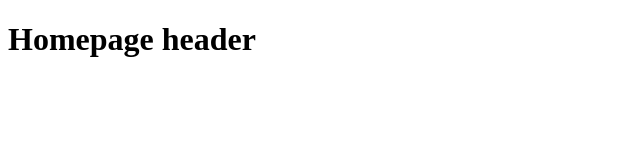
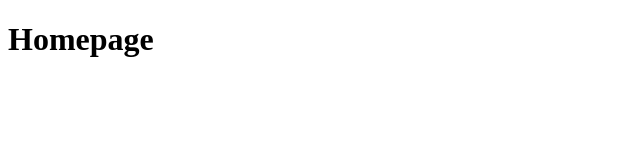
Before and after one commit to Gmiki91/test-revert-command, a plain HTML site: page index.html in a window 1280 px wide. Shown: the whole page, without its empty margins (0-640 px from the left). Drawn offline with Linux system fonts and the light colour scheme.

Commit message:
Revert "changed++ title"
This reverts commit 7a93afac6355ef4ac5ec0c819ee5f9f4461dcf56.

```diff
--- a/index.html
+++ b/index.html
@@ -5,9 +5,9 @@
   <meta charset="UTF-8" />
   <meta http-equiv="X-UA-Compatible" content="IE=edge">
   <meta name="viewport" content="width=device-width, initial-scale=1">
-  <title>Homepage title</title>
+  <title>Homepage</title>
 </head>
 <body>
-  <h1>Homepage header</h1>
+  <h1>Homepage</h1>
 </body>
 </html>
```
